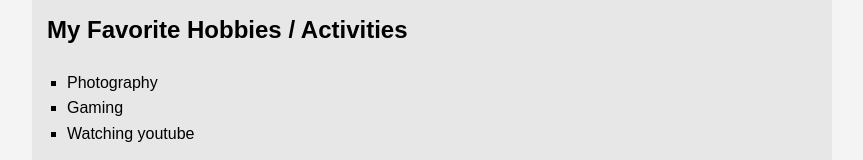
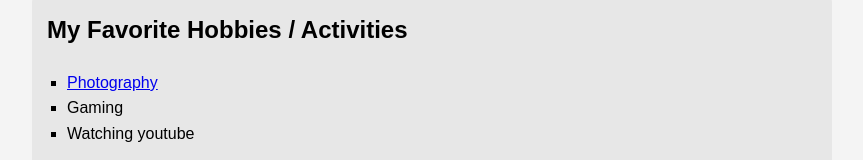
Before and after one commit to Colour-cr3/GettingToKnowEachother, a plain HTML site: page index.html in a window 1280 px wide. Shown: the part 737-897 px from the top of the page, without its empty margins (208-1071 px from the left). Drawn offline with Linux system fonts and the light colour scheme.

Commit message:
Update index.html

```diff
--- a/index.html
+++ b/index.html
@@ -72,7 +72,7 @@
         <section>
             <h2>My Favorite Hobbies / Activities</h2>
                 <ul>
-        <li>Photography</li>
+        <li><a href="https://en.wikipedia.org/wiki/Photography" target="_blank">Photography</a></li>
         <li>Gaming</li>
         <li>Watching youtube</li>
         </section>
```
